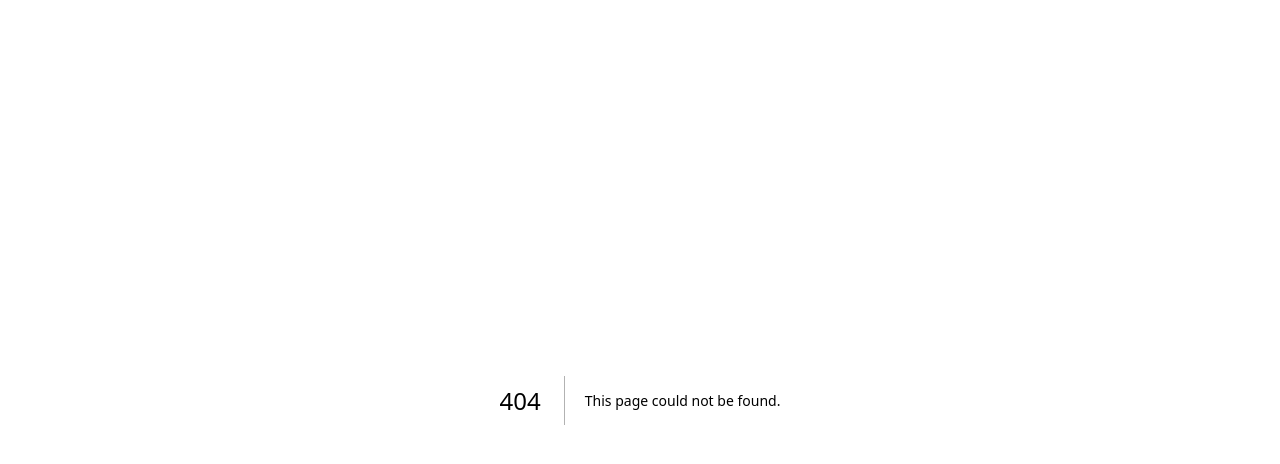
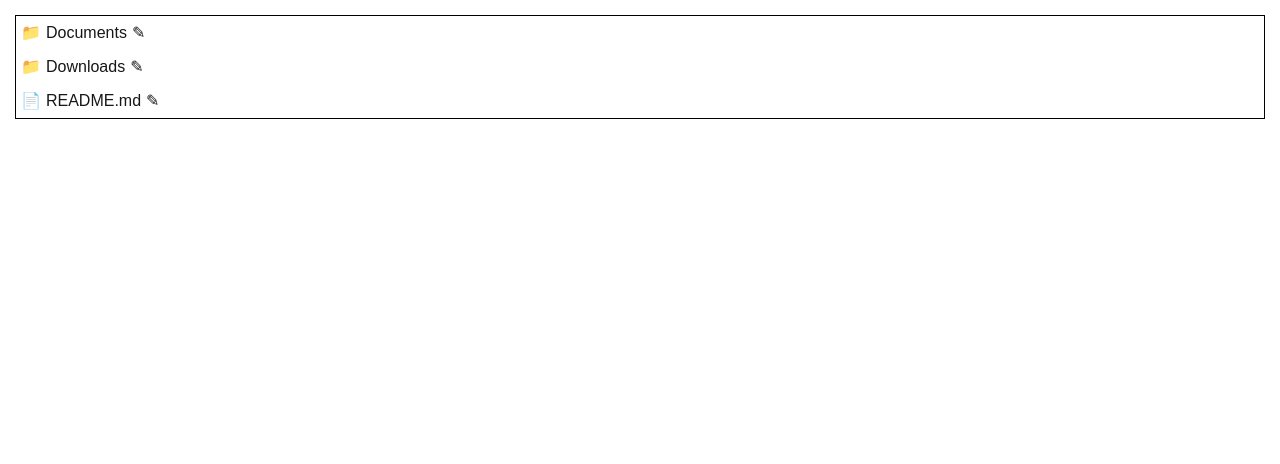
Before and after one commit to ashurajchandra/machine-coding, a Next.js app: page /file-system in a window 1280 px wide. Before the commit this address had no page. Shown: the top 464 px of the page. Built offline with nearby package versions, Linux system fonts and the light colour scheme.

Commit message:
added file explorer secton

```diff
--- /dev/null
+++ b/app/file-system/page.tsx
@@ -0,0 +1,67 @@
+import FileExplorer from "../modules/fileExplorer"
+
+const data = [
+    {
+      id: 1,
+      name: 'README.md',
+    },
+    {
+      id: 2,
+      name: 'Documents',
+      children: [
+        {
+          id: 3,
+          name: 'Word.doc',
+        },
+        {
+          id: 4,
+          name: 'Powerpoint.ppt',
+        },
+      ],
+    },
+    {
+      id: 5,
+      name: 'Downloads',
+      children: [
+        {
+          id: 6,
+          name: 'unnamed.txt',
+        },
+        {
+          id: 7,
+          name: 'Misc',
+          children: [
+            {
+              id: 8,
+              name: 'foo.txt',
+            },
+            {
+              id: 9,
+              name: 'bar.txt',
+            },
+          ],
+        },
+        {
+          id:10,
+          name: 'apple',
+          children:[
+            {
+              id: 11,
+              name:'ball'
+            },
+            {
+              id:12,
+              name:'ashu'
+            }
+          ]
+        }
+      ],
+    },
+  ];
+const FileSystem = () =>{
+
+    return (
+        <FileExplorer data={data} />
+    )
+}
+export default FileSystem;
--- /dev/null
+++ b/app/modules/fileExplorer.tsx
@@ -0,0 +1,131 @@
+"use client";
+import { useState } from "react";
+import "./modules.css";
+
+const sortData = (data) => {
+  if (data.length === 0) return [];
+  //sort top level folders and files
+  const sortItems = [...data].sort((a, b) => {
+    const aIsFolder = Boolean(a?.children);
+    const bIsFolder = Boolean(b?.children);
+
+    if (aIsFolder && !bIsFolder) return -1;
+    if (!aIsFolder && bIsFolder) return 1;
+
+    return a.name.toLowerCase().localeCompare(b.name);
+  });
+  //sort child items of folders
+  return sortItems.map((item) => {
+    if (item?.children) {
+      return {
+        ...item,
+        children: sortData(item.children),
+      };
+    } else {
+      return item;
+    }
+  });
+};
+
+const SubFile = ({ item = {}, depth = 0, isItemOpen = [], handleClick ,handleEdit, inputValue, setInputValue}) => {
+  return (
+    <div
+      className={`${
+        item?.children?.length > 0 ? "folder-item item" : "file-item item"
+      }`}
+      style={{ marginLeft: `${depth * 10}px` }}>
+      <div className='single-item' onClick={() => handleClick(item.id)}>
+        {item?.children?.length > 0 ? (
+          <span className='icon'>&#128193;</span>
+        ) : (
+          <span className='icon'>&#128196;</span>
+        )}
+        <p className='name'>{ isItemOpen.find((editItem)=> editItem.id===item.id)?.edit ?<input value={item.name} onChange={(e)=>setInputValue(e.target.value)}  /> : item?.name}</p>
+        <span className="edit-icon" onClick={(e)=>handleEdit(e,item.id)}>&#9998;</span>
+      </div>
+      {item?.children?.length > 0 &&
+      isItemOpen?.find((data) => data.id === item.id)?.open
+        ? item.children.map((child, index) => (
+            <SubFile
+              item={child}
+              depth={depth + 1}
+              key={index}
+              isItemOpen={isItemOpen}
+              handleClick={handleClick}
+              handleEdit={handleEdit}
+              inputValue={inputValue}
+              setInputValue={setInputValue}
+            />
+          ))
+        : null}
+    </div>
+  );
+};
+
+const FileExplorer = ({ data = [] }) => {
+  const [isItemOpen, setIsItemOpen] = useState([]);
+  const [inputValue, setInputValue] = useState('')
+  console.log("isItemOpen", isItemOpen);
+  const handleClick = (id) => {
+    const itemExist = isItemOpen.find((item) => item.id === id);
+    console.log("id", id);
+    console.log("itemExist", itemExist);
+    if (itemExist) {
+      setIsItemOpen((prevState) => {
+        const state = prevState.map((item) => {
+          return item.id === itemExist.id
+            ? { ...item, open: !item.open }
+            : item;
+        });
+        return state;
+      });
+    } else {
+      setIsItemOpen([...isItemOpen, { id: id, open: true, edit:false }]);
+    }
+  };
+
+  const handleEdit = (event,id) =>{
+    event.stopPropagation()
+    console.log("id-edit",id)
+    const itemEdit = isItemOpen.find((item)=>item.id===id);
+    console.log("itemEdit",itemEdit)
+    if(itemEdit){
+        setIsItemOpen((prevState)=>{
+             const state = prevState.map((item)=>{
+                if(item.id === itemEdit.id){
+                    return {
+                        ...item,
+                        edit: !item.edit
+                    }
+                }else{
+                    return item
+                }
+            })
+            return state
+        })
+    }else{
+        setIsItemOpen([...isItemOpen, {id,open:false, edit:false}])
+    }
+  }
+
+  const sortedData = sortData(data);
+  console.log("data", data);
+  return (
+    <div className='file-container'>
+      {sortedData?.length > 0 &&
+        sortedData.map((item, index) => (
+          <SubFile
+            isItemOpen={isItemOpen}
+            handleClick={handleClick}
+            handleEdit={handleEdit}
+            setInputValue={setInputValue}
+            inputValue={inputValue}
+            key={index}
+            item={item}
+            depth={0}
+          />
+        ))}
+    </div>
+  );
+};
+export default FileExplorer;
--- /dev/null
+++ b/app/modules/modules.css
@@ -0,0 +1,34 @@
+.file-container{
+    border: 1px solid black;
+    margin: 15px;
+}
+/* .file-item{
+        margin-left: 0px;
+        display: flex;
+        background-color: lightgrey;
+        max-width: 150px;
+        display: flex;
+        justify-content: space-between;
+        width: 130px;
+        padding: 4px;
+        align-items: center;
+} */
+
+.file-item{
+    display: flex;
+}
+.folder-item{
+    /* display: flex; */
+    cursor: pointer;
+}
+.single-item{
+    display: flex;
+    padding: 5px;
+    span{
+        margin-right:5px;
+    }
+}
+.edit-icon{
+    margin-left: 5px;
+    cursor: pointer;
+}
```
